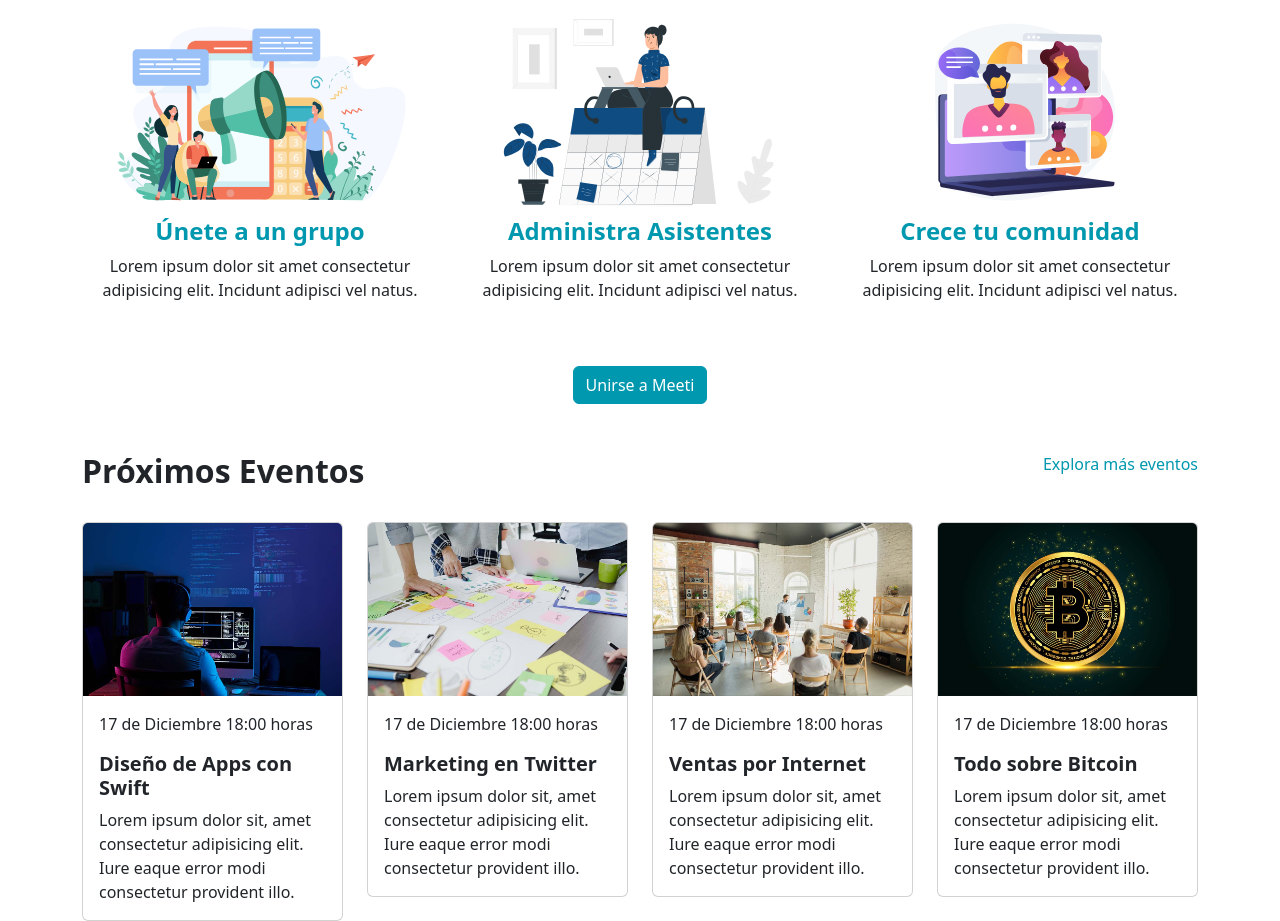
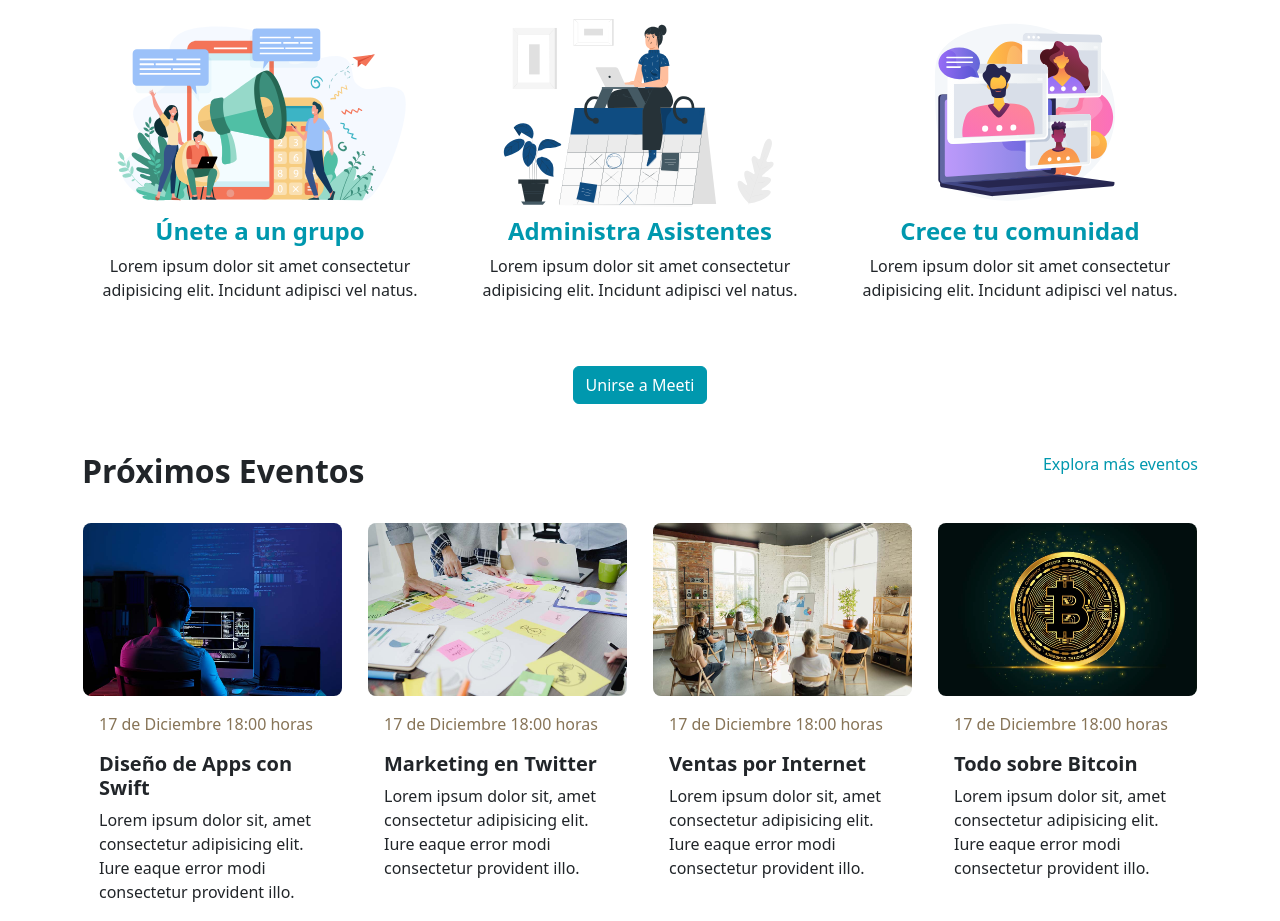
Before and after one commit to kevinacuna0194/Meeti, a website: page index.html in a window 1280 px wide. Shown: the part 979-1900 px from the top of the page. Drawn offline with Linux system fonts and the light colour scheme.

Commit message:
CSS al Card Component

```diff
--- a/src/scss/_custom.scss
+++ b/src/scss/_custom.scss
@@ -18,5 +18,8 @@ $dark: $oscuro;
 $display-font-weight: 900;
 $headings-font-weight: 700;
 
+/** cards **/
+$card-border-color: transparent;
+
 /** Importar toda la libreria de Bootstrap **/
 @import '../../node_modules/bootstrap/scss/bootstrap.scss';
--- /dev/null
+++ b/src/scss/contenido/_eventos.scss
@@ -0,0 +1,15 @@
+.eventos {
+    .card {
+        &:hover {
+            cursor: pointer;
+        }
+
+        img {
+            border-radius: .5rem;
+        }
+
+        .fecha {
+            color: #877457;
+        }
+    }
+}
--- /dev/null
+++ b/src/scss/contenido/_index.scss
@@ -0,0 +1 @@
+@forward 'eventos';
--- a/src/scss/style.scss
+++ b/src/scss/style.scss
@@ -1 +1,2 @@
 @use 'header';
+@use 'contenido';
```
Also changed, not shown: build/css/style.css, 1 other file.
